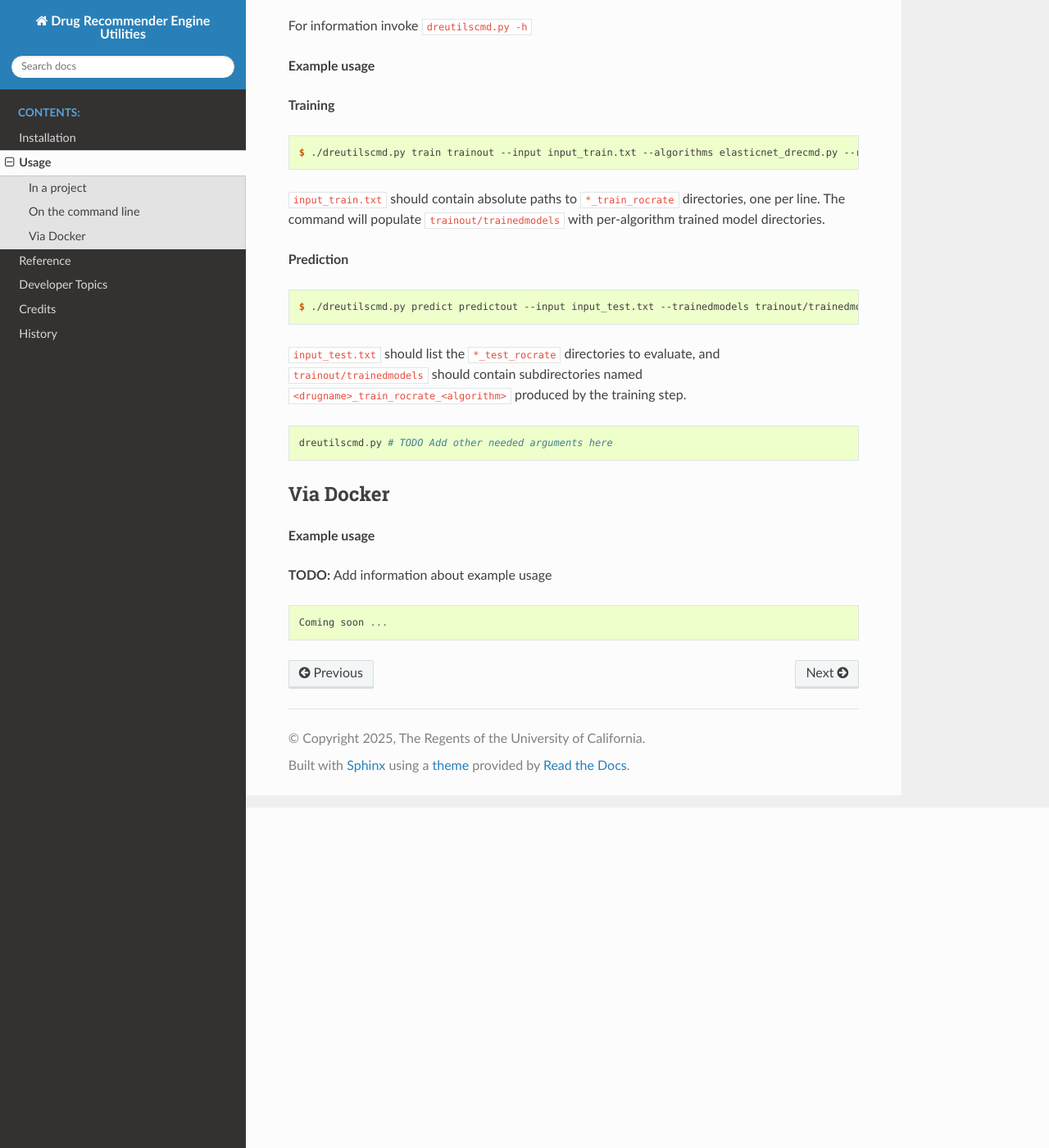
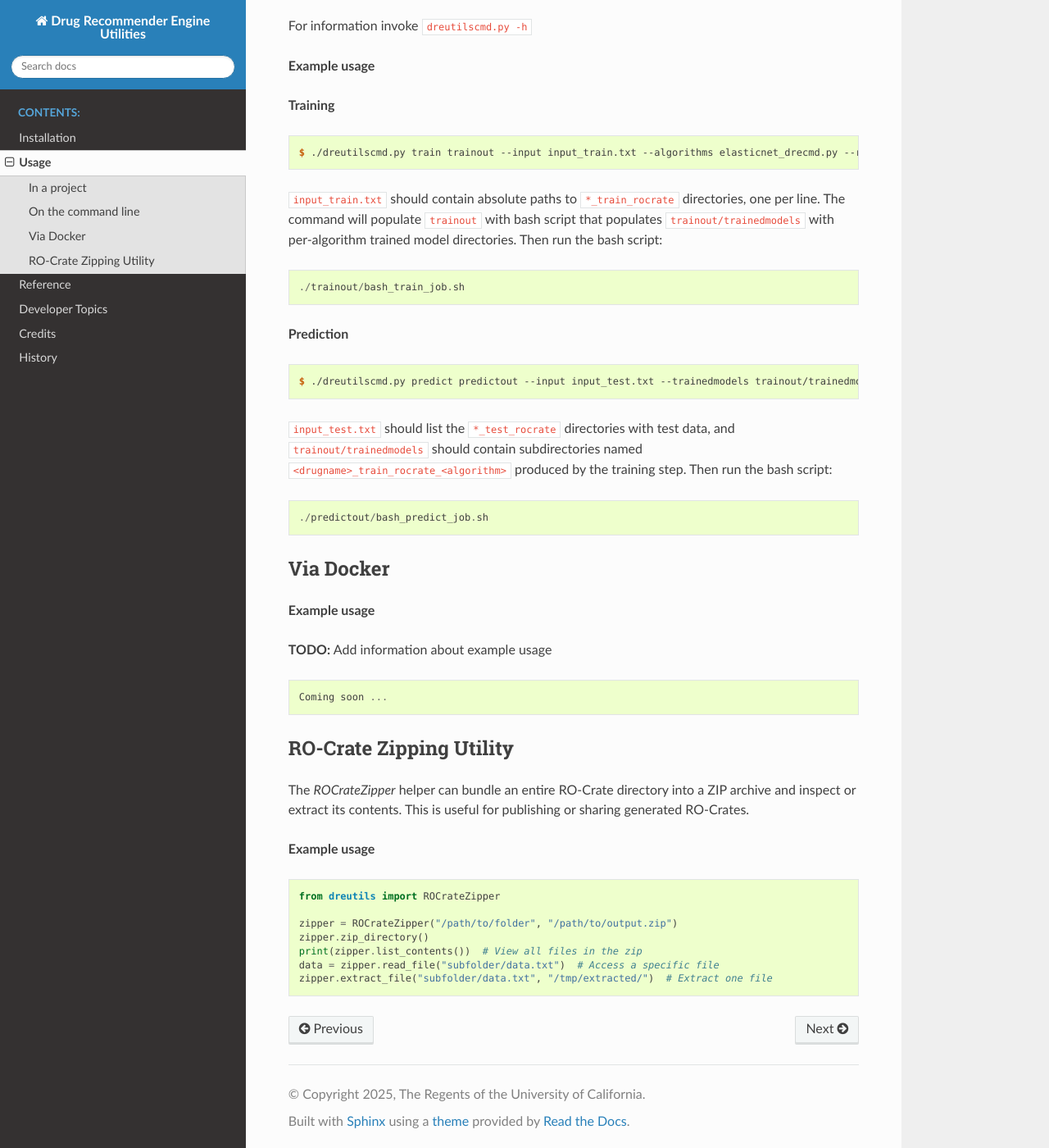
Before and after one commit to digitaltumors/aixport, a Sphinx documentation site: the page built from docs/usage.rst, in a window 1280 px wide and 1400 px high, scrolled down 415 px. Shown: the whole window at 82% size. Built offline with Sphinx 7.4.7 and the Read the Docs theme 3.1.0, drawn with Linux system fonts in a browser that asks for light colours; pages that are not in the unit, such as notebooks, are missing from menus.

Commit message:
Add rocrate zipper

```diff
--- a/docs/usage.rst
+++ b/docs/usage.rst
@@ -25,8 +25,12 @@ For information invoke :code:`dreutilscmd.py -h`
    $ ./dreutilscmd.py train trainout --input input_train.txt --algorithms elasticnet_drecmd.py --run_mode bash
 
 ``input_train.txt`` should contain absolute paths to ``*_train_rocrate`` directories,
-one per line. The command will populate ``trainout/trainedmodels`` with per-algorithm
-trained model directories.
+one per line. The command will populate ``trainout`` with bash script that populates ``trainout/trainedmodels`` with per-algorithm
+trained model directories. Then run the bash script:
+
+.. Code-block::
+
+   ./trainout/bash_train_job.sh
 
 **Prediction**
 
@@ -34,13 +38,13 @@ trained model directories.
 
    $ ./dreutilscmd.py predict predictout --input input_test.txt --trainedmodels trainout/trainedmodels --algorithms elasticnet_drecmd.py --run_mode bash
 
-``input_test.txt`` should list the ``*_test_rocrate`` directories to evaluate, and
+``input_test.txt`` should list the ``*_test_rocrate`` directories with test data, and
 ``trainout/trainedmodels`` should contain subdirectories named
-``<drugname>_train_rocrate_<algorithm>`` produced by the training step.
+``<drugname>_train_rocrate_<algorithm>`` produced by the training step. Then run the bash script:
 
-.. code-block::
+.. Code-block::
 
-   dreutilscmd.py # TODO Add other needed arguments here
+   ./predictout/bash_predict_job.sh
 
 Via Docker
 ---------------
@@ -53,3 +57,22 @@ Via Docker
 .. code-block::
 
    Coming soon ...
+
+RO-Crate Zipping Utility
+------------------------
+
+The `ROCrateZipper` helper can bundle an entire RO-Crate directory into a ZIP
+archive and inspect or extract its contents. This is useful for publishing or
+sharing generated RO-Crates.
+
+**Example usage**
+
+.. code-block:: python
+
+   from dreutils import ROCrateZipper
+
+   zipper = ROCrateZipper("/path/to/folder", "/path/to/output.zip")
+   zipper.zip_directory()
+   print(zipper.list_contents())  # View all files in the zip
+   data = zipper.read_file("subfolder/data.txt")  # Access a specific file
+   zipper.extract_file("subfolder/data.txt", "/tmp/extracted/")  # Extract one file
```
Also changed, not shown: docs/dreutils.rst (added, +93 -0 lines), 2 other files.
